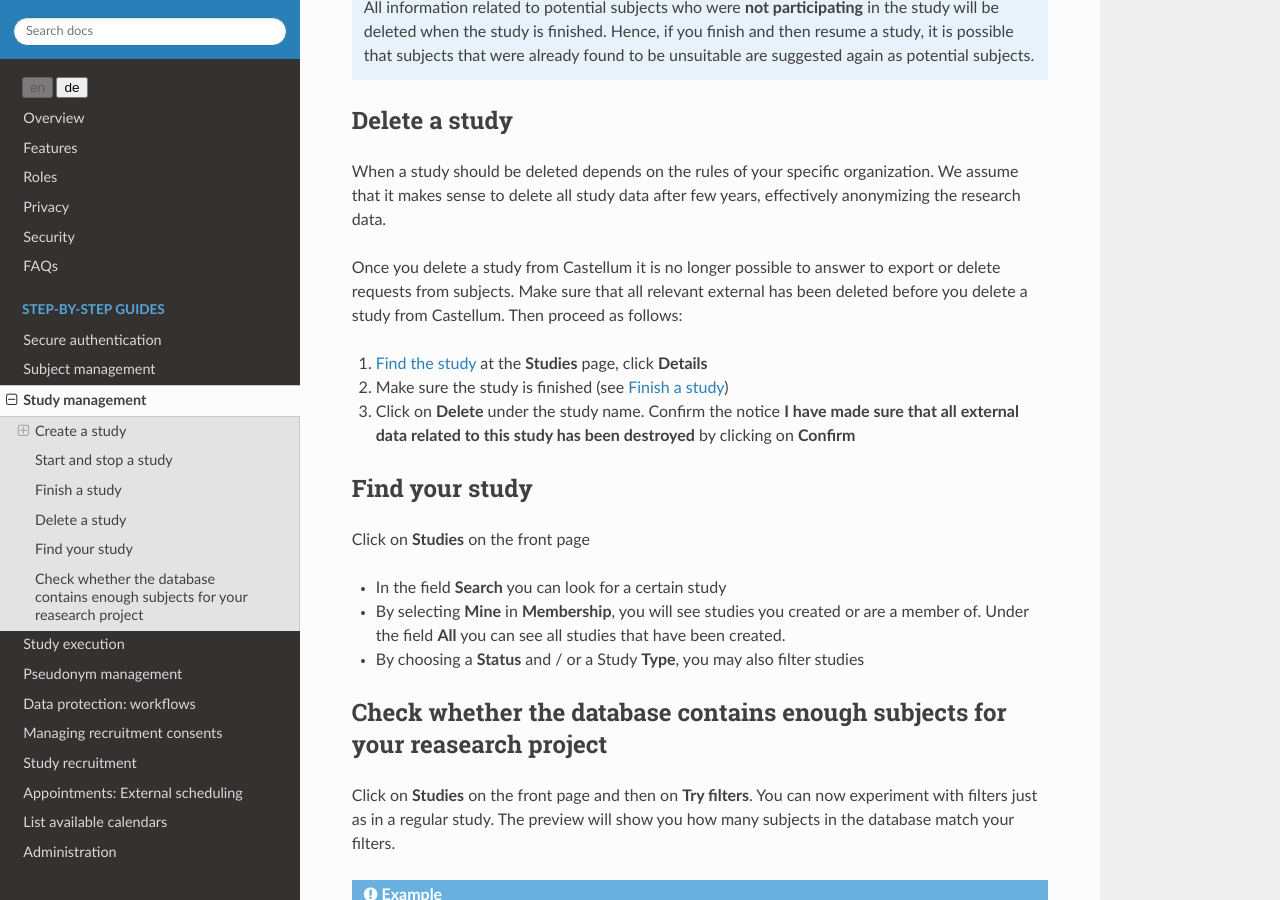
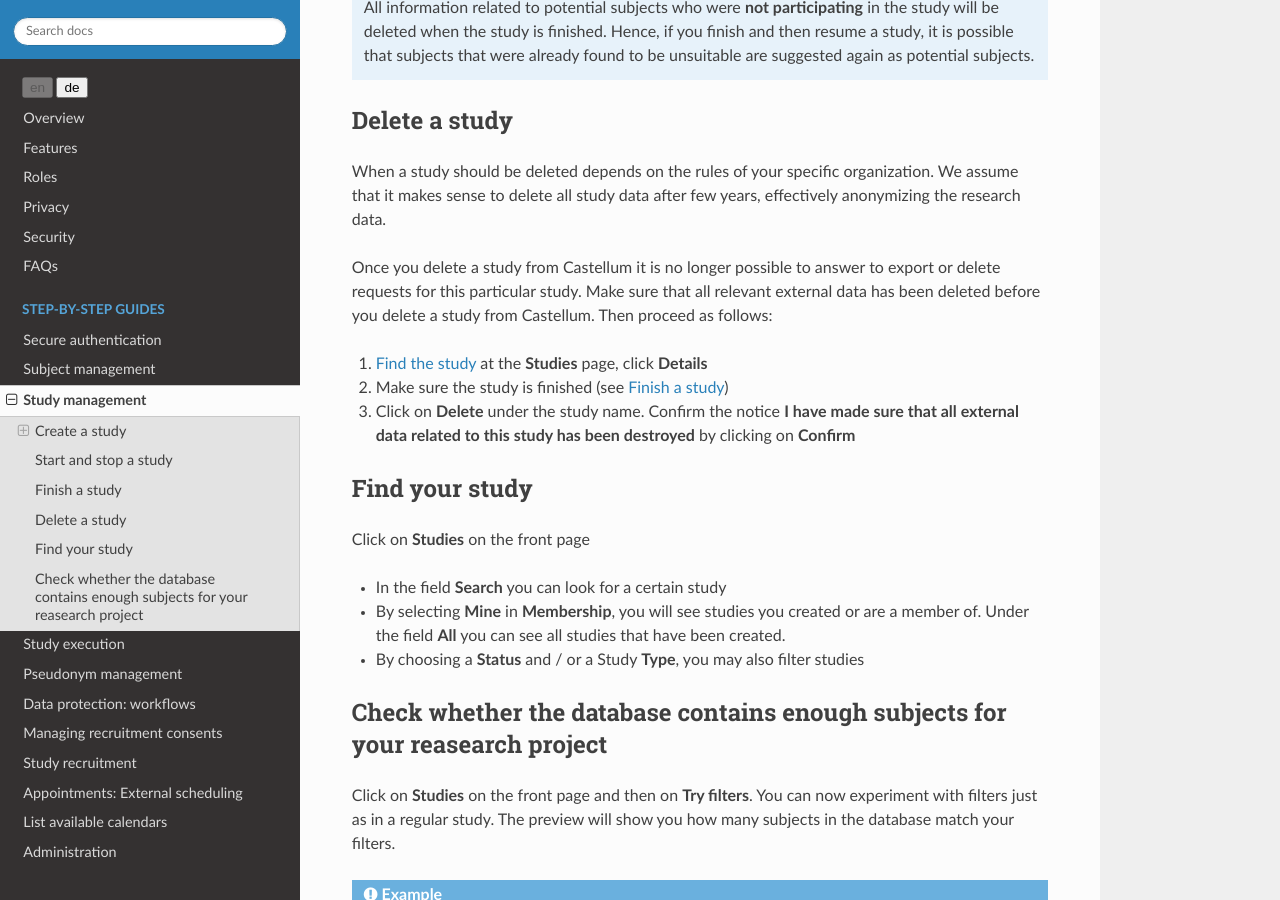
Before and after one commit to DouglasNeuroInformatics/castellum, a Sphinx documentation site: the page built from source/guides/study-management.rst, in a window 1280 px wide and 900 px high, scrolled down 4763 px. Built offline with Sphinx 7.4.7 and the Read the Docs theme 2.0.0, drawn with Linux system fonts in a browser that asks for light colours.

Commit message:
fix wording in study deletion guide

```diff
--- a/source/guides/study-management.rst
+++ b/source/guides/study-management.rst
@@ -279,9 +279,9 @@ organization. We assume that it makes sense to delete all study data after few
 years, effectively anonymizing the research data.
 
 Once you delete a study from Castellum it is no longer possible to answer to
-export or delete requests from subjects. Make sure that all relevant external
-has been deleted before you delete a study from Castellum. Then proceed as
-follows:
+export or delete requests for this particular study. Make sure that all
+relevant external data has been deleted before you delete a study from
+Castellum. Then proceed as follows:
 
 1.  :ref:`Find the study <study-search>` at the **Studies** page, click
     **Details**
```
